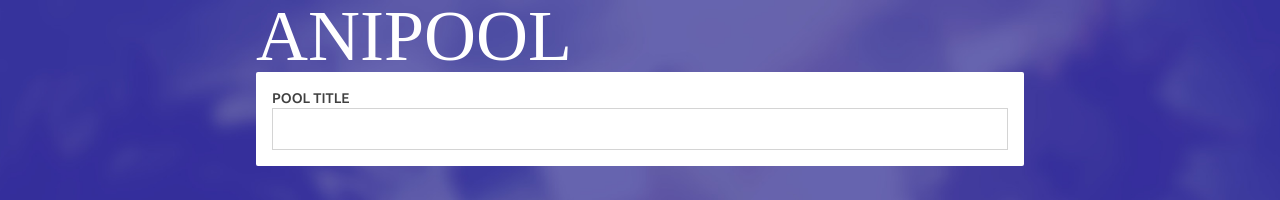
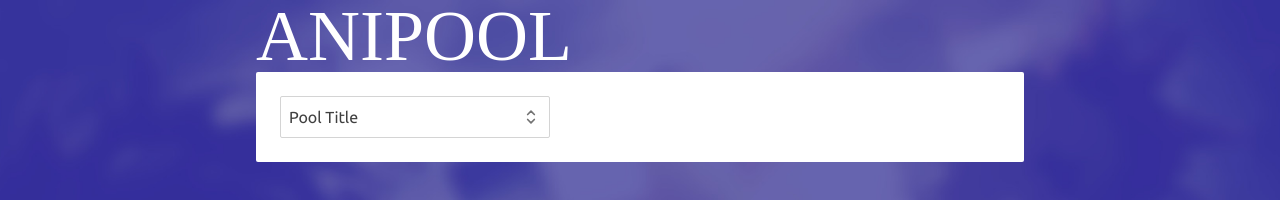
Before and after one commit to guilhermeg2k/anipool, a Next.js app: page /pool/create in a window 1280 px wide. Shown: the top 200 px of the page. Built offline with nearby package versions, Linux system fonts and the light colour scheme; a web font is replaced by a local one.

Commit message:
Create select input component

```diff
--- /dev/null
+++ b/components/InputLabel.tsx
@@ -0,0 +1,17 @@
+interface InputLabelProps {
+  label: string;
+  htmlFor?: string;
+}
+
+const InputLabel = ({ label, htmlFor }: InputLabelProps) => {
+  return (
+    <label
+      htmlFor={htmlFor}
+      className="text-neutral-700 block text-sm uppercase font-medium"
+    >
+      {label}
+    </label>
+  );
+};
+
+export default InputLabel;
--- /dev/null
+++ b/components/SelectInput.tsx
@@ -0,0 +1,73 @@
+import { Listbox, Transition } from '@headlessui/react';
+import { SelectorIcon } from '@heroicons/react/outline';
+import { Fragment, useMemo } from 'react';
+
+interface SelectInputProps {
+  value: any;
+  label?: string;
+  options: Array<String>;
+  onChange: (value: string | number) => void;
+}
+
+const SelectInput = ({
+  value,
+  label = '',
+  options,
+  onChange = () => {},
+}: SelectInputProps) => {
+  const onChangeHandler = (value: any) => {
+    onChange(value);
+  };
+
+  const selectButton = useMemo(() => {
+    return (
+      <div className="flex justify-between items-center">
+        <span>{value ? value : label}</span>
+        <SelectorIcon
+          className="h-5 w-5 text-neutral-500 group-focus:text-indigo-600 group-hover:text-indigo-900"
+          aria-hidden="true"
+        />
+      </div>
+    );
+  }, [label, value]);
+
+  const selectItems = useMemo(() => {
+    return options.map((option, index) => (
+      <Listbox.Option
+        key={index}
+        value={option}
+        className="hover:bg-indigo-500 cursor-pointer p-2 hover:text-white last:rounded-b"
+      >
+        {option}
+      </Listbox.Option>
+    ));
+  }, [options]);
+
+  return (
+    <Listbox value={value} onChange={onChangeHandler}>
+      <Listbox.Button
+        className="group text-left p-2 rounded-sm border text-neutral-700
+                    hover:text-indigo-900 border-neutral-300 focus:border-indigo-600
+                    hover:border-indigo-900 w-[270px]"
+      >
+        {selectButton}
+      </Listbox.Button>
+
+      <Transition
+        as={Fragment}
+        enter="transition ease-out duration-100"
+        enterFrom="transform opacity-0 scale-95"
+        enterTo="transform opacity-100 scale-100"
+        leave="transition ease-in duration-75"
+        leaveFrom="transform opacity-100 scale-100"
+        leaveTo="transform opacity-0 scale-95"
+      >
+        <Listbox.Options className="w-[270px] absolute bg-white rounded-b">
+          {selectItems}
+        </Listbox.Options>
+      </Transition>
+    </Listbox>
+  );
+};
+
+export default SelectInput;
--- a/components/TextInput.tsx
+++ b/components/TextInput.tsx
@@ -1,4 +1,5 @@
 import React from 'react';
+import InputLabel from './InputLabel';
 
 interface TextInputProps {
   value: string;
@@ -12,7 +13,7 @@ interface TextInputProps {
 const TextInput = ({
   id,
   value,
-  label,
+  label = '',
   fullWidth = false,
   maxLength,
   onChange,
@@ -25,17 +26,12 @@ const TextInput = ({
   };
   return (
     <div>
-      <label
-        htmlFor={id}
-        className="text-neutral-700 block text-sm uppercase font-medium"
-      >
-        {label}
-      </label>
+      <InputLabel htmlFor={id} label={label} />
       <input
         id={id}
         value={value}
         type="text"
-        className={`border border-neutral-300 outline-none text-neutral-700 p-2 focus:border-indigo-700 ${
+        className={`outline-none  p-2 border text-neutral-700 border-neutral-300 focus:border-indigo-600 hover:border-indigo-900 ${
           fullWidth && 'w-full'
         }`}
         onChange={onChangeHandler}
--- a/pages/pool/create/index.tsx
+++ b/pages/pool/create/index.tsx
@@ -2,8 +2,10 @@ import { NextPage } from 'next';
 import { useState } from 'react';
 import Box from '../../../components/Box';
 import Page from '../../../components/Page';
+import SelectInput from '../../../components/SelectInput';
 import SmallLogo from '../../../components/SmallLogo';
-import TextInput from '../../../components/TextInput';
+
+const people = ['ANIME', 'CHARACTER', 'MANGA'];
 
 const CreatePool: NextPage = () => {
   const [poolTitle, setPoolTitle] = useState('');
@@ -13,14 +15,14 @@ const CreatePool: NextPage = () => {
       <div className="mx-auto max-w-3xl">
         <SmallLogo />
         <Box>
-          <TextInput
-            id="pool-title"
-            value={poolTitle}
-            label="Pool Title"
-            fullWidth
-            onChange={(value: string) => setPoolTitle(value)}
-            maxLength={10}
-          />
+          <div className="m-2">
+            <SelectInput
+              value={poolTitle}
+              label="Pool Title"
+              onChange={(value: string | number) => setPoolTitle(value)}
+              options={people}
+            />
+          </div>
         </Box>
       </div>
     </Page>
```
